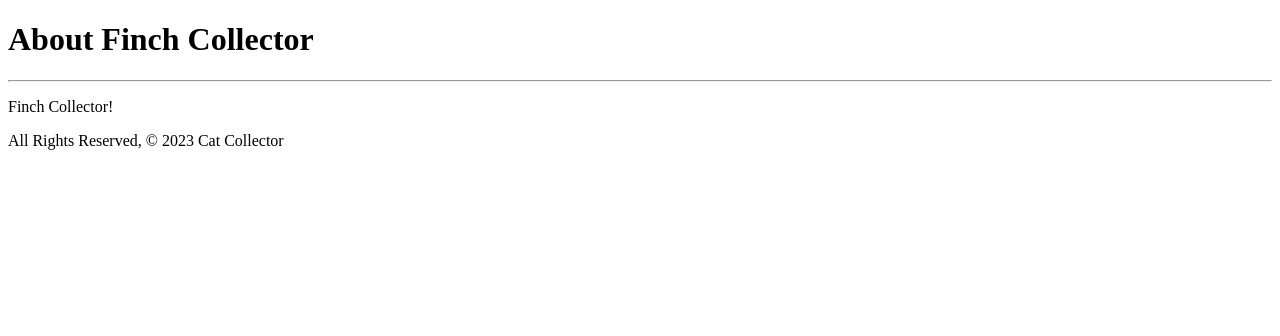
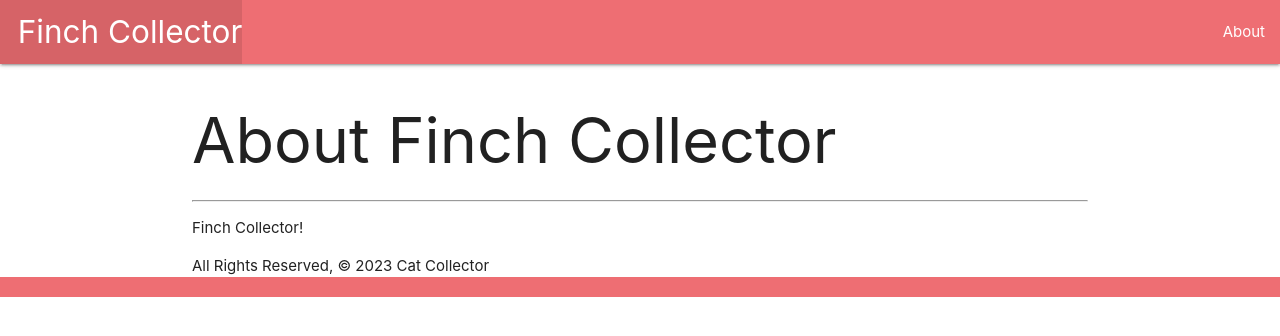
Before and after one commit to Carlosdos818/finchcollector, a Django app: page /about/ in a window 1280 px wide. Shown: the top 336 px of the page. Run offline with Django 4.2, Linux system fonts and the light colour scheme.

Commit message:
adds base html for template inheritance

```diff
--- a/main_app/templates/about.html
+++ b/main_app/templates/about.html
@@ -1,15 +1,7 @@
-<!-- templates/finches/about.html -->
-<!DOCTYPE html>
-<html lang="en">
-<head>
-    <meta charset="UTF-8">
-    <meta name="viewport" content="width-device-width,initial-scale=1.0">
-    <title>About</title>
-</head>
-<body>
+{% extends 'base.html' %}
+{% block content %}
     <h1>About Finch Collector</h1>
     <hr>
     <p>Finch Collector!</p>
     <footer>All Rights Reserved, &copy; 2023 Cat Collector</footer>
-</body>
-</html>
+{% endblock %}
--- a/main_app/templates/base.html
+++ b/main_app/templates/base.html
@@ -3,10 +3,29 @@
 <head>
     <meta charset="UTF-8">
     <meta name="viewport" content="width=device-width, initial-scale=1.0">
-    <script src="https://cdnjs.cloudflare.com/ajax/libs/materialize/1.0.0/js/materialize.min.js"></script>
-    <title>Document</title>
+    <meta http-equiv="X-UA-Compatible" content="ie=edge">
+    <title>Finch Collector</title>
+    <link rel="stylesheet" href="https://cdnjs.cloudflare.com/ajax/libs/materialize/1.0.0/css/materialize.min.css">
 </head>
 <body>
-
+    <header class="navbar-fixed">
+        <nav>
+            <div class="nav-wrapper">
+                <ul>
+                    <li><a href="/" class="left brand-logo">&nbsp;&nbsp;Finch Collector</a></li>
+                </ul>
+                <ul class="right">
+                    <li><a href="/about">About</a></li>
+                </ul>
+            </div>
+        </nav>
+    </header>
+    <main class="container">
+        {% block content %}
+        {% endblock %}
+    </main>
+    <footer class="page-footer">
+        <div class="right">All Rights Reserved, &copy; 2023 Finch Collector &nbsp;</div>
+    </footer>
 </body>
 </html>
```
